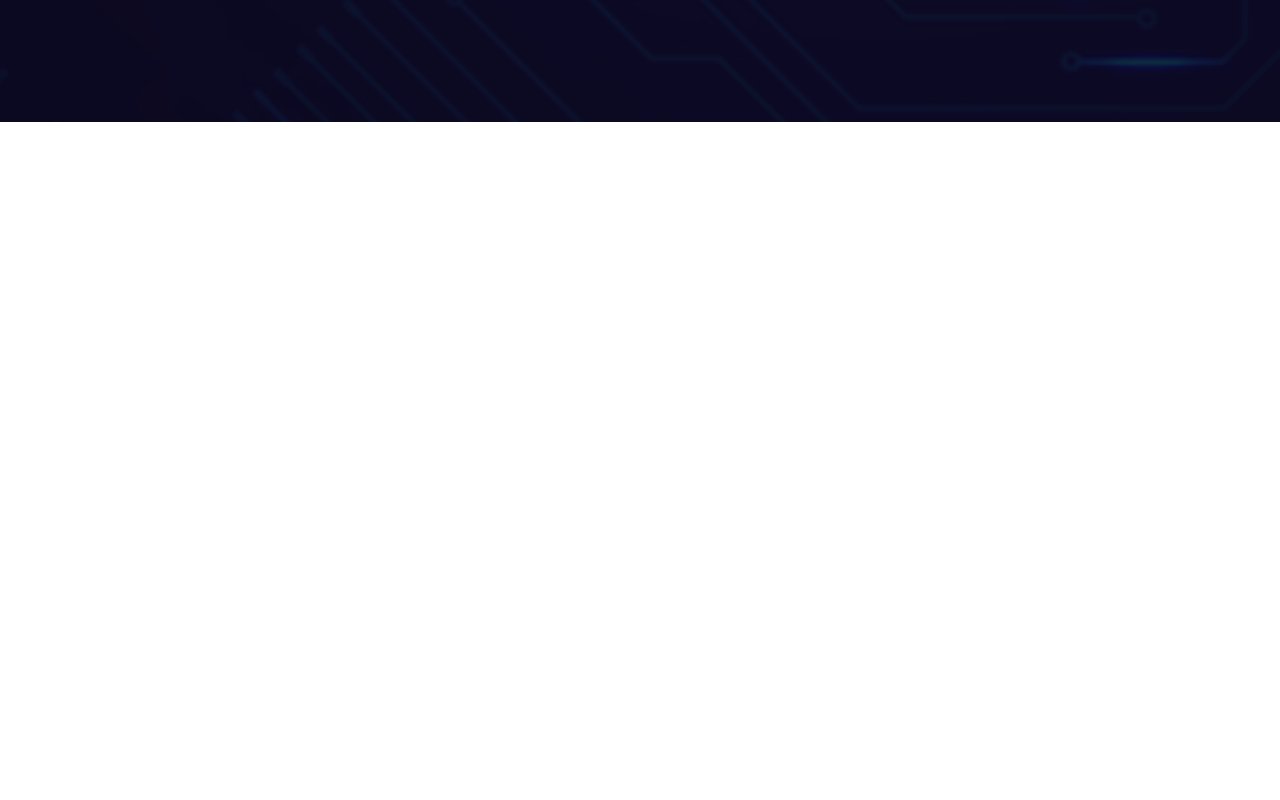
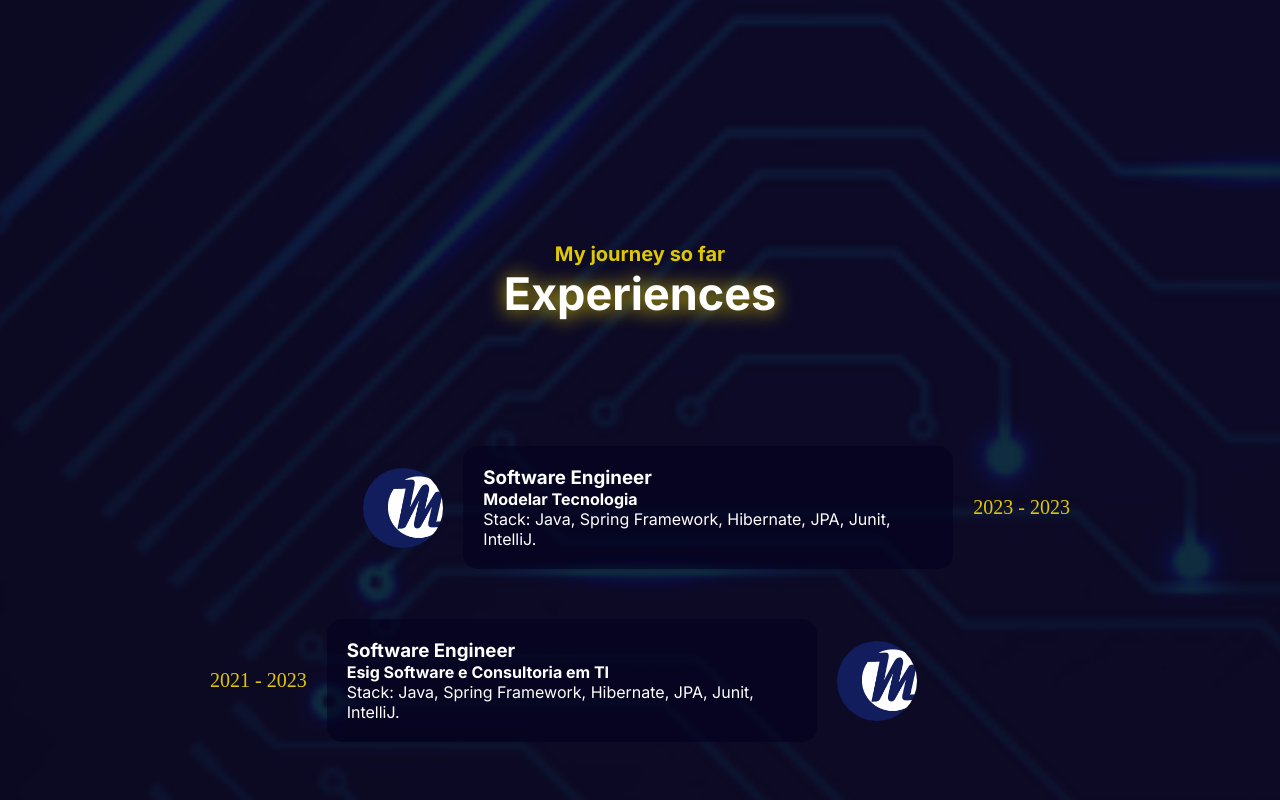
Before and after one commit to enuchsa/enuch-portfolio, a Next.js app: page / in a window 1280 px wide. Shown: the part 1200-2000 px from the top of the page. Before the commit the page ends 1322 px from the top, so only its background shows below. Built offline with nearby package versions, Linux system fonts and the light colour scheme.

Commit message:
experiences ok

```diff
--- a/src/app/page.tsx
+++ b/src/app/page.tsx
@@ -1,5 +1,6 @@
 import Navbar from "./components/navbar/navbar";
 import About from "./pages/about/about";
+import Experience from "./pages/expecience/experience";
 import Home from "./pages/home/home";
 
 export default function index() {
@@ -8,6 +9,7 @@ export default function index() {
       <Navbar />
       <Home />
       <About />
+      <Experience />
     </main>
   );
 }
--- a/src/app/pages/about/about.css
+++ b/src/app/pages/about/about.css
@@ -1,10 +1,3 @@
-#about .container {
-    display: flex;
-    flex-direction: column;
-    justify-content: center;
-    align-items: center;
-}
-
 #about .about-text {
     width: 100%;
 
--- /dev/null
+++ b/src/app/pages/expecience/experience.css
@@ -0,0 +1,68 @@
+#experiences .container .timeline {
+    display: flex;
+    flex-direction: column;
+    justify-content: center;
+    align-items: center;
+
+    padding: 100px 0;
+}
+
+#experiences .container .timeline .item {
+    width: 900px;
+    display: flex;
+
+    margin: 20px 0;
+}
+
+#experiences .container .timeline .item.right {
+    justify-content: flex-end;
+    align-items: center;
+}
+
+#experiences .container .timeline .item.left {
+    justify-content: flex-start;
+    align-items: center;
+}
+
+#experiences .container .timeline .item .logo {
+    height: 80px;
+    width: 80px;
+    padding: 10px;
+    margin: 0 20px;
+    background-image: url("../../../../public/assets/images/modelar-logo.png");
+    border-radius: 100%;
+}
+
+#experiences .container .timeline .item header {
+    width: 490px;
+    padding: 20px 20px;
+    margin: 5px 0;
+
+    background-color: rgba(3, 0, 29, 0.589);
+    border-radius: 15px;
+}
+
+#experiences .container .timeline .item .date {
+    padding: 10px;
+    margin: 0 10px;
+
+    font-family: 'Times New Roman', Times, serif;
+    font-size: 20px;
+    color: var(--secondary-color);
+}
+
+@media (max-width: 1080px) {
+    #experiences .container .timeline .item {
+        width: 100%;
+    }
+}
+
+@media (max-width: 800px) {
+    #experiences .container .timeline .item {
+        width: 100%;
+    }
+
+    #experiences .container .timeline .item .logo {
+        display: none;
+    }
+}
--- /dev/null
+++ b/src/app/pages/expecience/experience.tsx
@@ -0,0 +1,38 @@
+import "./experience.css";
+
+export default function Experience() {
+  return (
+    <section id="experiences">
+      <section className="container">
+        <section className="sections-header">
+          <p>My journey so far</p>
+          <h3>Experiences</h3>
+        </section>
+        <section className="timeline">
+          <section className="item right">
+            <section className="logo"></section>
+            <header>
+              <h3>Software Engineer</h3>
+              <h4>Modelar Tecnologia</h4>
+              <p>
+                Stack: Java, Spring Framework, Hibernate, JPA, Junit, IntelliJ.{" "}
+              </p>
+            </header>
+            <section className="date">2023 - 2023</section>
+          </section>
+          <section className="item left">
+            <section className="date">2021 - 2023</section>
+            <header>
+              <h3>Software Engineer</h3>
+              <h4>Esig Software e Consultoria em TI</h4>
+              <p>
+                Stack: Java, Spring Framework, Hibernate, JPA, Junit, IntelliJ.{" "}
+              </p>
+            </header>
+            <section className="logo"></section>
+          </section>
+        </section>
+      </section>
+    </section>
+  );
+}
```
